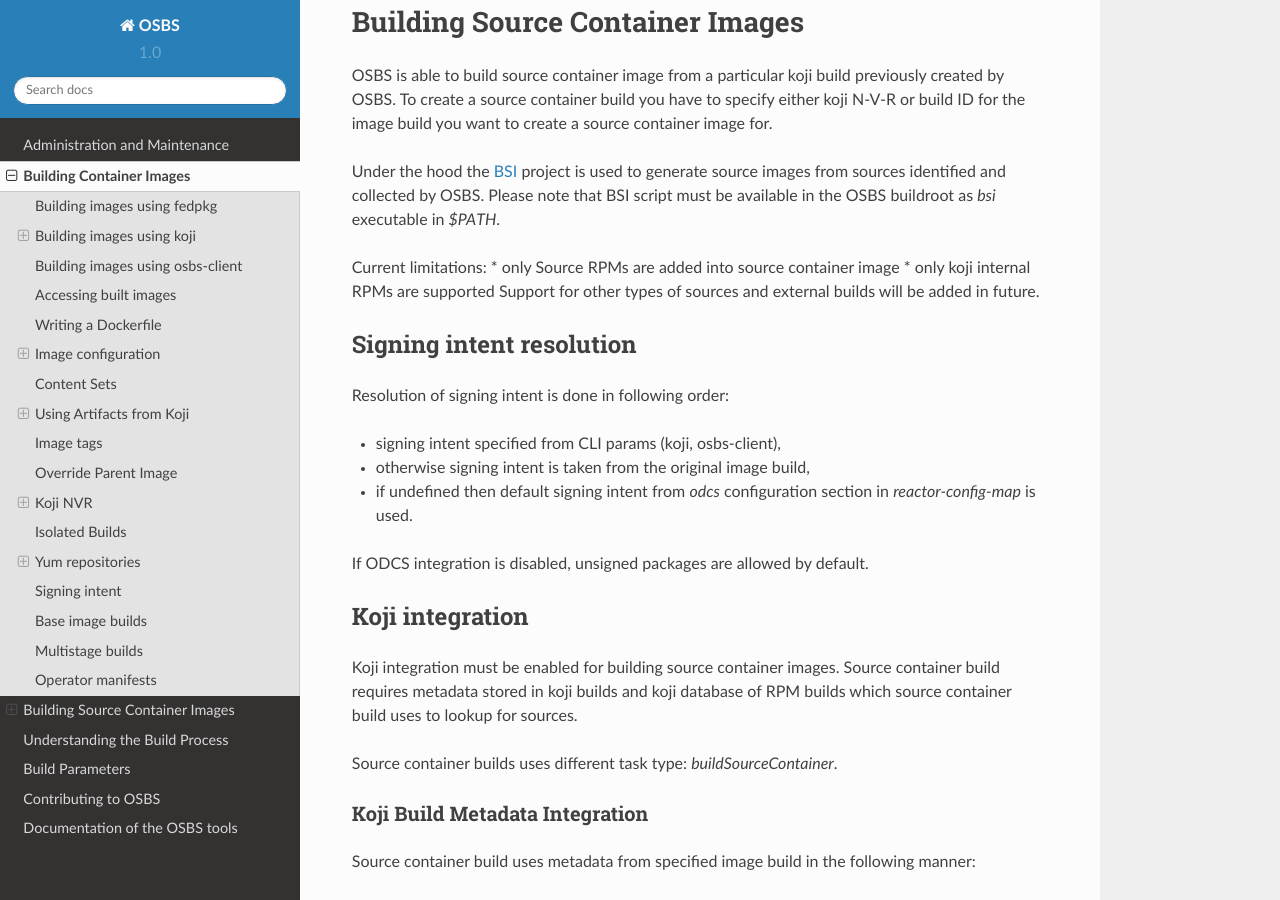
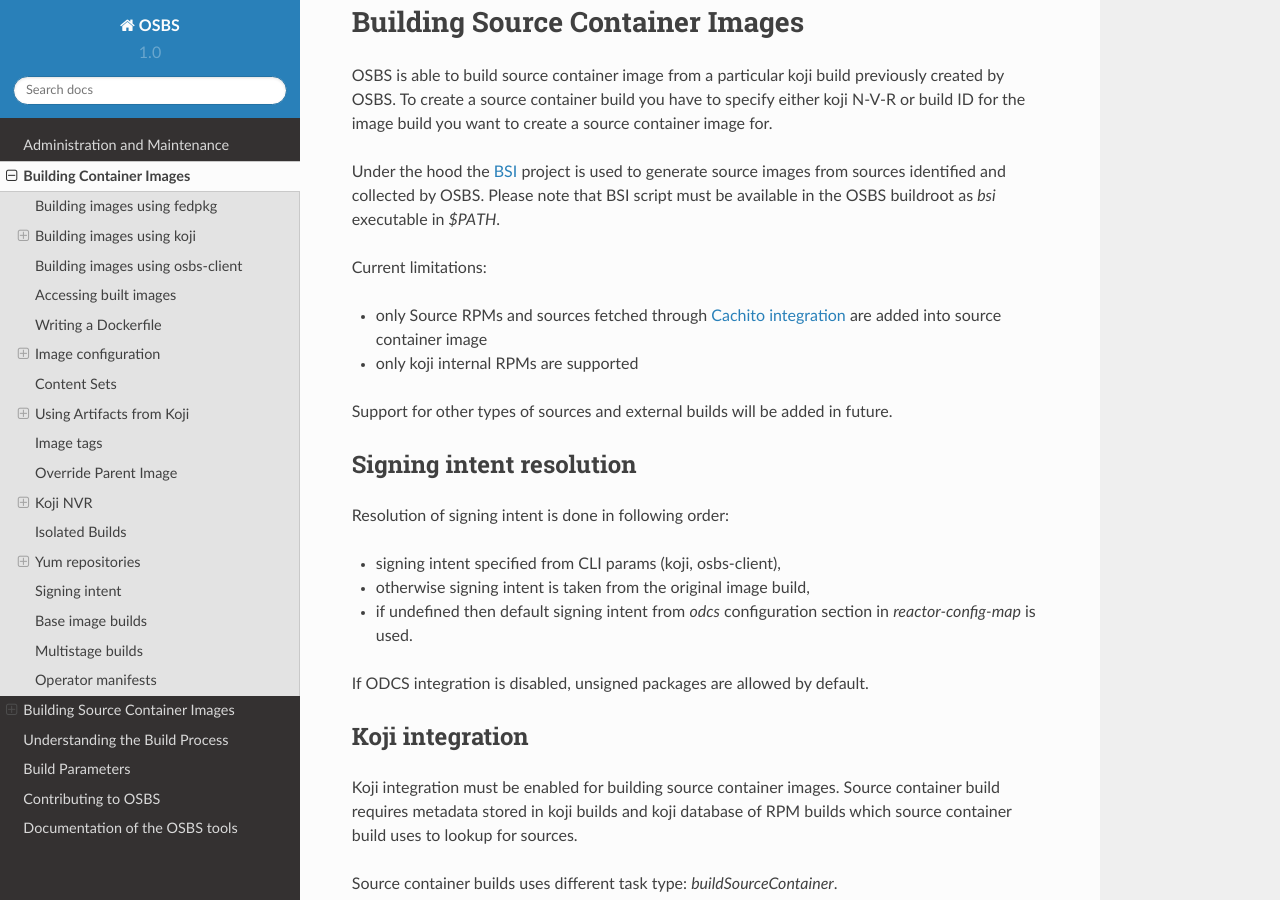
Before and after one commit to containerbuildsystem/osbs-docs, a Sphinx documentation site: the page built from docs/users.rst, in a window 1280 px wide and 900 px high, scrolled down 23754 px. Built offline with Sphinx 7.4.7 and the Read the Docs theme 2.0.0, drawn with Linux system fonts in a browser that asks for light colours.

Commit message:
make source containers aware of cachito
* OSBS-8233

Signed-off-by: Robert Cerven <rcerven@redhat.com>

```diff
--- a/docs/users.rst
+++ b/docs/users.rst
@@ -1248,8 +1248,10 @@
 
 
 Current limitations:
-* only Source RPMs are added into source container image
+
+* only Source RPMs and sources fetched through :ref:`cachito-integration` are added into source container image
 * only koji internal RPMs are supported
+
 Support for other types of sources and external builds will be added in future.
 
 .. _`BSI`: https://github.com/containers/BuildSourceImage
```
